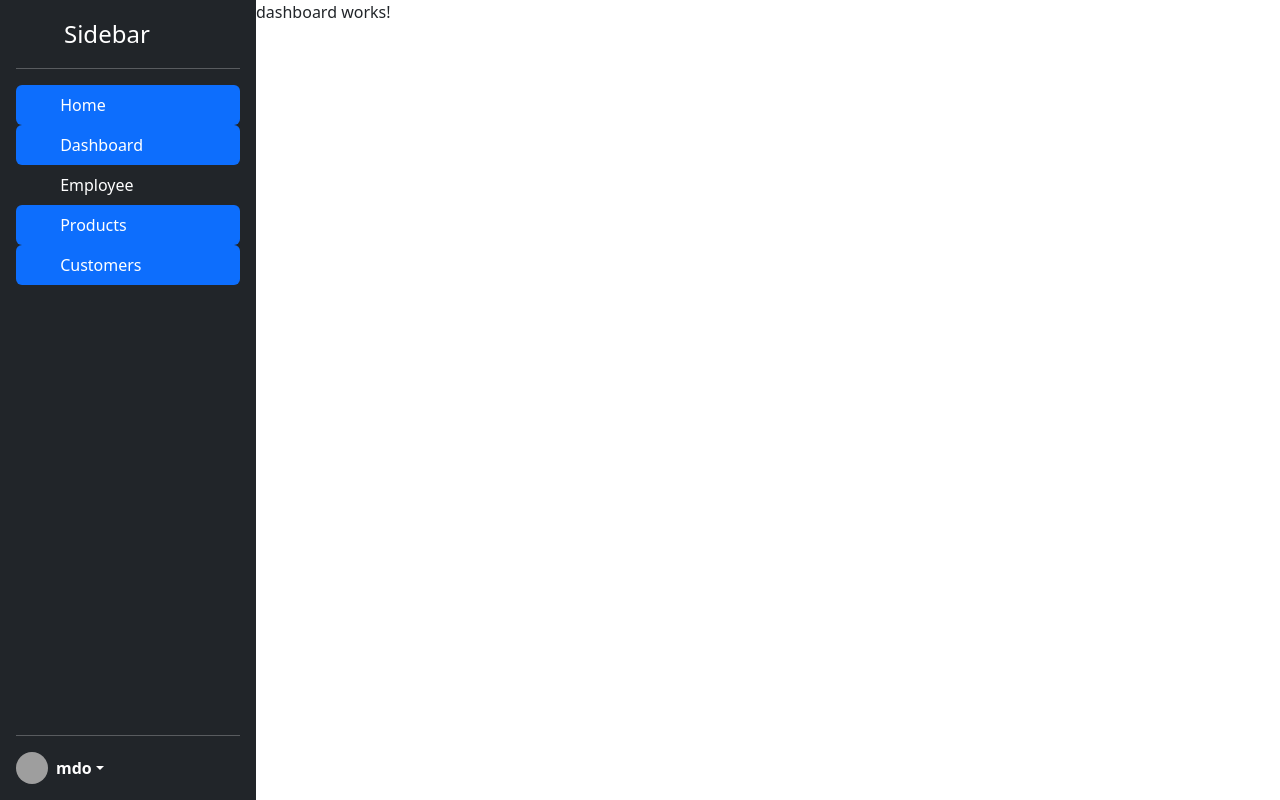
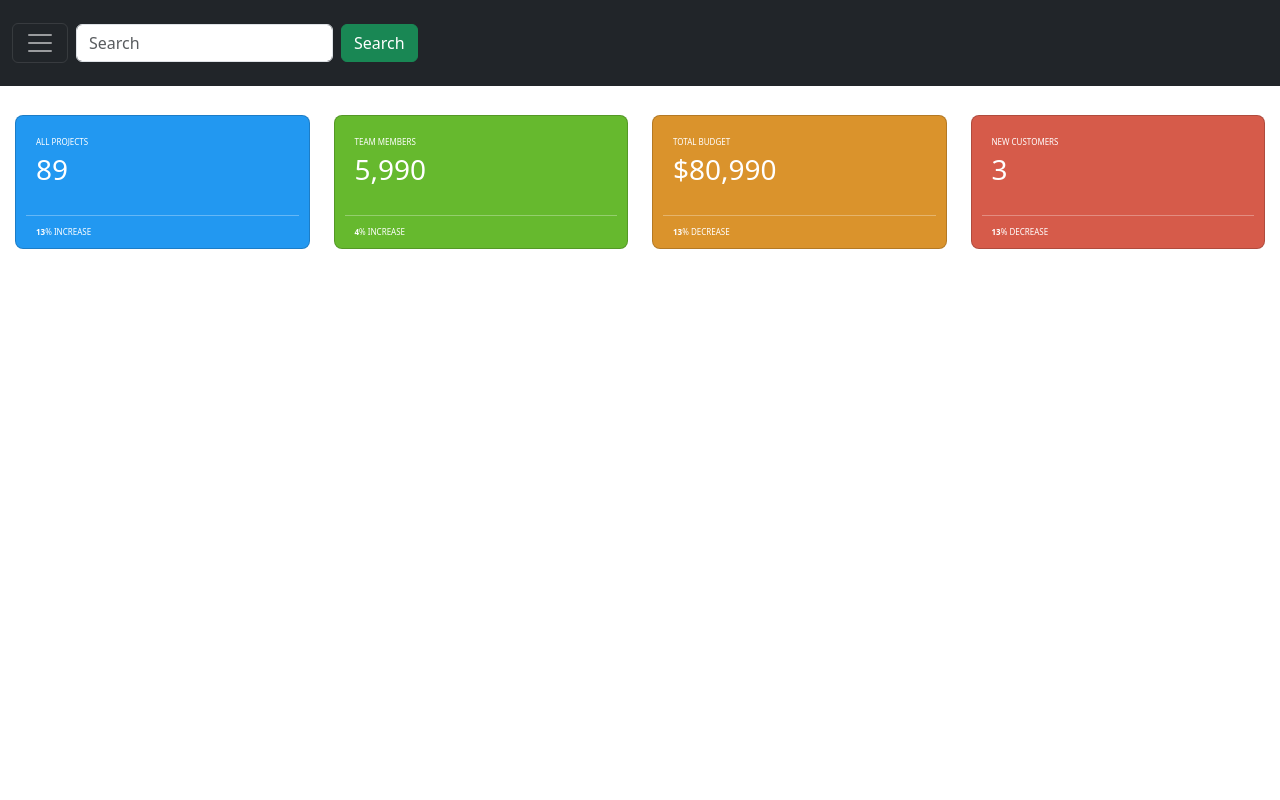
Before and after one commit to mirianthis/Gym-Management-System, an Angular app: page /dashboard in a window 1280 px wide. Built offline with nearby package versions, Linux system fonts and the light colour scheme; grey boxes are pictures that could not be loaded.

Commit message:
Added new navbar and started dashboard

```diff
--- a/src/app/pages/dashboard/dashboard.component.css
+++ b/src/app/pages/dashboard/dashboard.component.css
@@ -0,0 +1,51 @@
+.card {
+	border-radius: 8px;
+	color: white;
+	padding: 10px;
+	position: relative;
+
+	.zmdi {
+		color: white;
+		font-size: 28px;
+		opacity: 0.3;
+		position: absolute;
+		right: 13px;
+		top: 13px;
+	}
+
+	.stat {
+		border-top: 1px solid rgba(255, 255, 255, 0.3);
+		font-size: 8px;
+		margin-top: 25px;
+		padding: 10px 10px 0;
+		text-transform: uppercase;
+	}
+
+	.title {
+		display: inline-block;
+		font-size: 8px;
+		padding: 10px 10px 0;
+		text-transform: uppercase;
+	}
+
+	.value {
+		font-size: 28px;
+		padding: 0 10px;
+	}
+
+	&.blue {
+		background-color: #2298F1;
+	}
+
+	&.green {
+		background-color: #66B92E;
+	}
+
+	&.orange {
+		background-color: #DA932C;
+	}
+
+	&.red {
+		background-color: #D65B4A;
+	}
+}
--- a/src/app/pages/dashboard/dashboard.component.html
+++ b/src/app/pages/dashboard/dashboard.component.html
@@ -1 +1,34 @@
-<p>dashboard works!</p>
+<div class="row">
+  <div class="col-12 col-md-6 col-lg-4 col-xl-3 mb-4">
+    <div class="card blue">
+      <div class="title">all projects</div>
+      <i class="zmdi zmdi-upload"></i>
+      <div class="value">89</div>
+      <div class="stat"><b>13</b>% increase</div>
+    </div>
+  </div>
+  <div class="col-12 col-md-6 col-lg-4 col-xl-3 mb-4">
+    <div class="card green">
+      <div class="title">team members</div>
+      <i class="zmdi zmdi-upload"></i>
+      <div class="value">5,990</div>
+      <div class="stat"><b>4</b>% increase</div>
+    </div>
+  </div>
+  <div class="col-12 col-md-6 col-lg-4 col-xl-3 mb-4">
+    <div class="card orange">
+      <div class="title">total budget</div>
+      <i class="zmdi zmdi-download"></i>
+      <div class="value">$80,990</div>
+      <div class="stat"><b>13</b>% decrease</div>
+    </div>
+  </div>
+  <div class="col-12 col-md-6 col-lg-4 col-xl-3 mb-4">
+    <div class="card red">
+      <div class="title">new customers</div>
+      <i class="zmdi zmdi-download"></i>
+      <div class="value">3</div>
+      <div class="stat"><b>13</b>% decrease</div>
+    </div>
+  </div>
+</div>
--- a/src/app/pages/layout/layout.component.css
+++ b/src/app/pages/layout/layout.component.css
@@ -0,0 +1,8 @@
+  .main-content {
+    margin-top: 100px; /* Adjust based on navbar height */
+    padding: 15px;
+  }
+
+  .offcanvas-body {
+    overflow-y: auto;
+  }
--- a/src/app/pages/layout/layout.component.html
+++ b/src/app/pages/layout/layout.component.html
@@ -1,14 +1,27 @@
-<div class="d-flex">
-  <div style="display: inline-block; width: 20%;">
-    <div class="d-flex flex-column flex-shrink-0 p-3 text-white bg-dark vh-100">
-      <a href="/" class="d-flex align-items-center mb-3 mb-md-0 me-md-auto text-white text-decoration-none">
-        <svg class="bi me-2" width="40" height="32"><use xlink:href="#bootstrap"></use></svg>
-        <span class="fs-4">Sidebar</span>
-      </a>
-      <hr>
+<nav class="navbar navbar-dark bg-dark fixed-top">
+  <div class="container-fluid">
+    <div class="top-navbar d-flex align-items-center">
+      <div class="d-flex align-items-center" id="navbarButtonAnchor">
+        <button class="navbar-toggler me-2" type="button" data-bs-toggle="offcanvas" data-bs-target="#offcanvasDarkNavbar" aria-controls="offcanvasDarkNavbar" aria-label="Toggle navigation">
+          <span class="navbar-toggler-icon"></span>
+        </button>
+      </div>
+      <div>
+        <form class="d-flex mt-3 mb-3" role="search">
+          <input class="form-control me-2" type="search" placeholder="Search" aria-label="Search">
+          <button class="btn btn-success" type="submit">Search</button>
+        </form>
+      </div>
+    </div>
+    <div class="offcanvas offcanvas-start text-bg-dark" tabindex="-1" id="offcanvasDarkNavbar" aria-labelledby="offcanvasDarkNavbarLabel">
+      <div class="offcanvas-header">
+        <h5 class="offcanvas-title" id="offcanvasDarkNavbarLabel">Dark offcanvas</h5>
+        <button type="button" class="btn-close btn-close-white" data-bs-dismiss="offcanvas" aria-label="Close"></button>
+      </div>
+      <div class="offcanvas-body">
         <ul class="nav nav-pills flex-column mb-auto">
           <li class="nav-item">
-          <a routerLink="/dashboard" routerLinkActive="active" class="nav-link" aria-current="page">
+            <a routerLink="/home" routerLinkActive="active" class="nav-link text-white" aria-current="page">
               <svg class="bi me-2" width="16" height="16"><use xlink:href="#home"></use></svg>
               Home
             </a>
@@ -26,35 +39,24 @@
             </a>
           </li>
           <li>
-          <a routerLink="/dashboard" routerLinkActive="active" class="nav-link text-white">
+            <a routerLink="/products" routerLinkActive="active" class="nav-link text-white">
               <svg class="bi me-2" width="16" height="16"><use xlink:href="#grid"></use></svg>
               Products
             </a>
           </li>
           <li>
-          <a routerLink="/dashboard" routerLinkActive="active" class="nav-link text-white">
+            <a routerLink="/customers" routerLinkActive="active" class="nav-link text-white">
               <svg class="bi me-2" width="16" height="16"><use xlink:href="#people-circle"></use></svg>
               Customers
             </a>
           </li>
         </ul>
-      <hr>
-      <div class="dropdown">
-        <a href="#" class="d-flex align-items-center text-white text-decoration-none dropdown-toggle" id="dropdownUser1" data-bs-toggle="dropdown" aria-expanded="false">
-          <img src="https://github.com/mdo.png" alt="" width="32" height="32" class="rounded-circle me-2">
-          <strong>mdo</strong>
-        </a>
-        <ul class="dropdown-menu dropdown-menu-dark text-small shadow" aria-labelledby="dropdownUser1">
-          <li><a class="dropdown-item" href="#">New project...</a></li>
-          <li><a class="dropdown-item" href="#">Settings</a></li>
-          <li><a class="dropdown-item" href="#">Profile</a></li>
-          <li><hr class="dropdown-divider"></li>
-          <li><a class="dropdown-item" href="#">Sign out</a></li>
-        </ul>
       </div>
     </div>
   </div>
-  <div style="display: inline-block; width: 80%;">
+</nav>
+
+<!-- Main content area -->
+<div class="main-content">
   <router-outlet></router-outlet>
 </div>
-</div>
```
Lines whose indentation alone changed are shown as unchanged.
